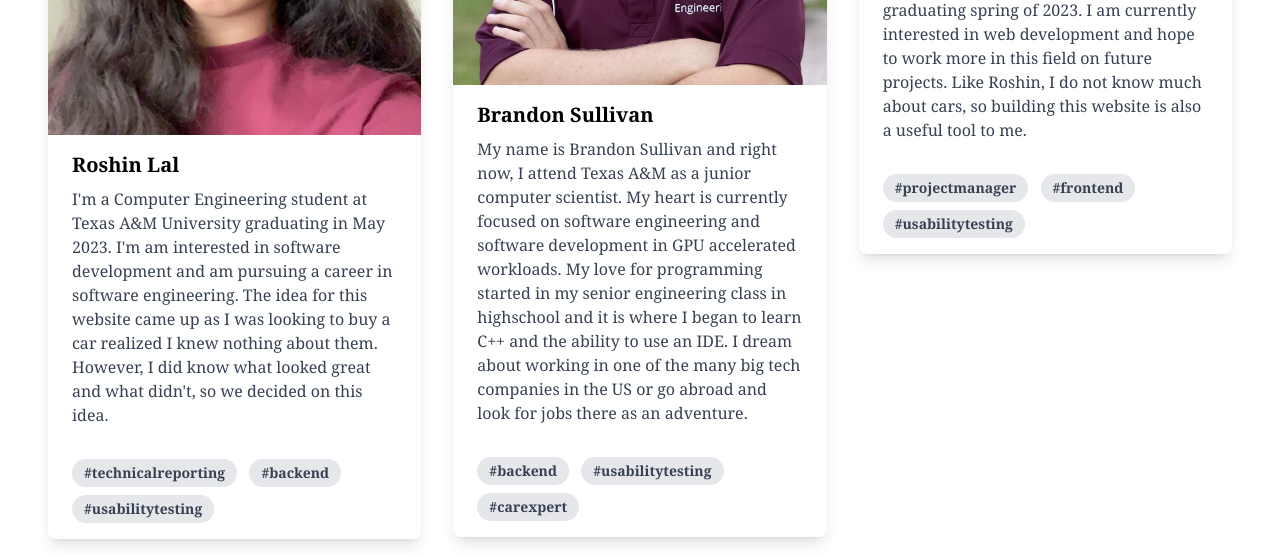
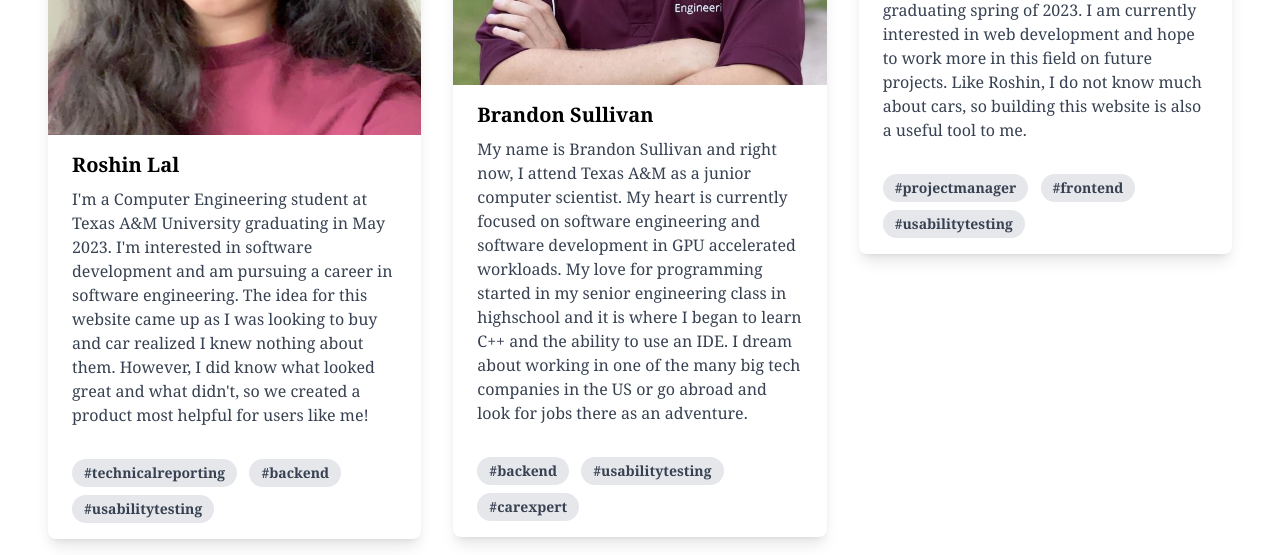
Before and after one commit to BWSullivan/OneShotCar, a Flask app: page /about in a window 1280 px wide. Shown: the part 559-1114 px from the top of the page. Run offline with Flask 2, Linux system fonts and the light colour scheme; style sheets or scripts are compiled from the project's sources.

Commit message:
Fixed picture extension

```diff
--- a/templates/about.html
+++ b/templates/about.html
@@ -74,12 +74,12 @@
               <!-- Article -->
               <article class="overflow-hidden rounded-lg shadow-lg">
                   <a href="#">
-                      <img alt="Roshin's Picture" class="block h-auto w-full" src="static/photos/Roshin_Lal_Cut.jpg">
+                      <img alt="Roshin's Picture" class="block h-auto w-full" src="static/photos/Roshin_Lal_Cut.JPG">
                   </a>
                   <div class="px-6 py-4">
                     <div class="font-bold text-xl mb-2">Roshin Lal</div>
                     <p class="text-gray-700 text-base">
-                      I'm a Computer Engineering student at Texas A&M University graduating in May 2023. I'm am interested in software development and am pursuing a career in software engineering. The idea for this website came up as I was looking to buy a car realized I knew nothing about them. However, I did know what looked great and what didn't, so we decided on this idea.
+                      I'm a Computer Engineering student at Texas A&M University graduating in May 2023. I'm interested in software development and am pursuing a career in software engineering. The idea for this website came up as I was looking to buy and car realized I knew nothing about them. However, I did know what looked great and what didn't, so we created a product most helpful for users like me!
                     </p>
                   </div>
                   <div class="px-6 pt-4 pb-2">
```
